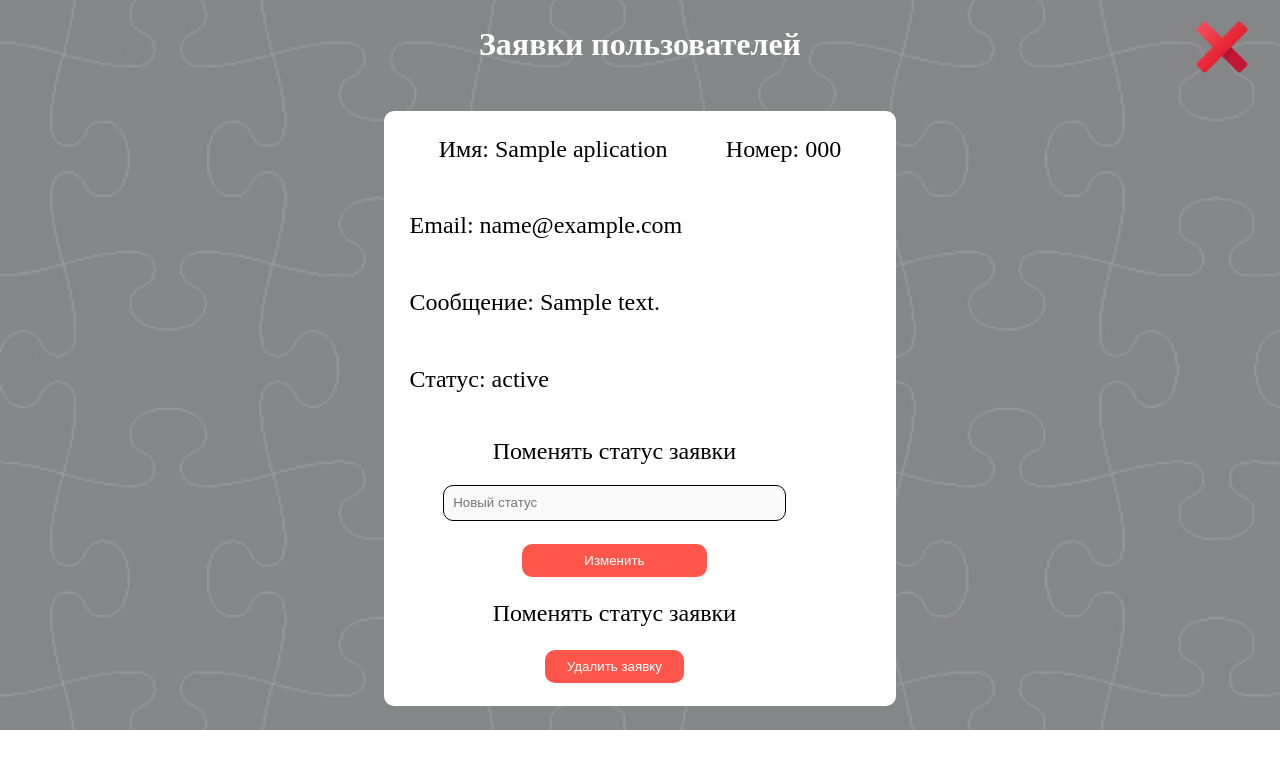
After one commit to danila-art/MyHouse, a PHP site: page /php/admin_panel.php in a window 1280 px wide. The commit adds this page. Shown: the top 769 px of the page. Run offline with PHP 8.4, Linux system fonts and the light colour scheme; tables that the repository leaves empty or names only in its code hold one stand-in row (values such as "Sample post").

Commit message:
complete 99%

```diff
--- /dev/null
+++ b/php/admin_panel.php
@@ -0,0 +1,204 @@
+<!DOCTYPE html>
+<html lang="ru">
+
+<head>
+    <meta charset="UTF-8">
+    <meta name="viewport" content="width=device-width, initial-scale=1.0">
+    <title>Admin Panel</title>
+    <link rel="stylesheet" href="../css/font_style.css">
+    <style>
+        body {
+            margin: 0;
+            border: 0;
+            outline: none;
+            padding: 0;
+            overflow-x: hidden;
+        }
+
+        .admin {
+            display: block;
+            position: relative;
+            background-image: url("../img/background-gray.png");
+            background-size: cover;
+            background-position: fixed;
+            background-repeat: no-repeat;
+            background-blend-mode: multiply;
+            background-color: #00000036;
+            width: 100vw;
+            height: auto;
+        }
+
+        .admin__heading {
+            display: block;
+            margin: 0;
+            text-align: center;
+            padding-top: 2%;
+            padding-bottom: 2%;
+        }
+
+        .admin__heading h1 {
+            margin: 0;
+            color: white;
+            font-size: 32px;
+        }
+
+        .exit {
+            display: block;
+            position: absolute;
+            width: 5vw;
+            height: auto;
+            right: 2%;
+            top: 2%;
+            cursor: pointer;
+        }
+
+        .exit img {
+            width: 100%;
+            height: auto;
+        }
+
+        .flex {
+            display: flex;
+            flex-wrap: wrap;
+            justify-content: space-around;
+            width: 90vw;
+            height: auto;
+            margin: 0 auto;
+        }
+
+        .aplication-block {
+            display: block;
+            background-color: white;
+            border-radius: 10px;
+            width: 40vw;
+            height: auto;
+            margin: 2%;
+        }
+
+        .aplication-block__flex {
+            display: flex;
+            flex-wrap: nowrap;
+            justify-content: space-around;
+            width: 90%;
+            margin: 0 auto;
+        }
+
+        .aplication__box {
+            display: block;
+            padding-top: 1%;
+            padding-bottom: 1%;
+        }
+
+        .aplication__email {
+            display: block;
+            padding-top: 1%;
+            padding-bottom: 1%;
+            width: 90%;
+            height: auto;
+            margin: 0 auto;
+        }
+
+        .aplication__message {
+            display: block;
+            padding-top: 1%;
+            padding-bottom: 1%;
+            width: 90%;
+            height: auto;
+            margin: 0 auto;
+        }
+
+        .aplication__status {
+            display: block;
+            padding-top: 1%;
+            padding-bottom: 1%;
+            width: 90%;
+            height: auto;
+            margin: 0 auto;
+        }
+
+        .form {
+            display: block;
+            width: 90%;
+            height: auto;
+            text-align: center;
+        }
+
+        .form__text {
+            display: block;
+            background-color: #e9e9e94c;
+            padding: 2%;
+            width: 70%;
+            height: auto;
+            border: 1px solid black;
+            border-radius: 10px;
+            margin: 3% auto;
+        }
+
+        .form__submit {
+            display: block;
+            background-color: rgba(255, 15, 0, .7);
+            padding: 2%;
+            width: 40%;
+            height: auto;
+            border: 0;
+            border-radius: 10px;
+            margin: 5% auto;
+            color: white;
+            cursor: pointer;
+        }
+    </style>
+</head>
+
+<body>
+    <section class="admin">
+        <div class="admin__heading">
+            <h1>Заявки пользователей</h1>
+        </div>
+        <div class="exit" onclick="window.location.href ='../'">
+            <img src=" ../img/icons/close-icon.png" alt="error">
+        </div>
+        <!-- Заявки php код -->
+        <div class="flex">
+            <?php
+            include("connect_database.php");
+
+            $outAplication = mysqli_query($link, "SELECT * FROM `aplication`");
+            while ($aplication = mysqli_fetch_assoc($outAplication)) {
+                echo "<div class=\"aplication-block\">
+                <div class=\"aplication-block__flex\">
+                    <div class=\"aplication__box\">
+                        <h2 class=\"font__spectral-medium-500\">Имя: {$aplication['name_client']}</h2>
+                    </div>
+                    <div class=\"aplication__box\">
+                        <h2 class=\"font__spectral-medium-500\">Номер: {$aplication['number_fhone']}</h2>
+                    </div>
+                </div>
+                <div class=\"aplication__email\">
+                    <h2 class=\"font__spectral-medium-500\">Email: {$aplication['email']}</h2>
+                </div>
+                <div class=\"aplication__message\">
+                    <h2 class=\"font__spectral-medium-500\">Сообщение: {$aplication['message']}</h2>
+                </div>
+                <div class=\"aplication__status\">
+                    <h2 class=\"font__spectral-medium-500\">Статус: {$aplication['status']}</h2>
+                </div>
+                <form action=\"update_aplication.php\" method=\"post\" class=\"form\">
+                    <h2 class=\"font__spectral-medium-500\">Поменять статус заявки</h2>
+                    <input type=\"hidden\" name=\"id\" value=\"{$aplication['id_aplication']}\">
+                    <input class=\"form__text\" name=\"update_status\" type=\"text\" placeholder=\"Новый статус\">
+                    <input class=\"form__submit\" type=\"submit\" value=\"Изменить\">
+                </form>
+                <form action=\"delete_aplication.php\" method=\"post\" class=\"form\">
+                    <h2 class=\"font__spectral-medium-500\">Поменять статус заявки</h2>
+                    <input type=\"hidden\" name=\"id\" value=\"{$aplication['id_aplication']}\">
+                    <input style=\"width: 30%\" class=\"form__submit\" type=\"submit\" value=\"Удалить заявку\">
+                </form>
+            </div>";
+            }
+            ?>
+
+        </div>
+    </section>
+</body>
+
+</html>
```
Also changed, not shown: css/module_style.css (+38 -0 lines), index.php (+27 -2 lines), php/auth_user.php (+4 -3 lines), php/update_aplication.php (added, +8 -0 lines).
